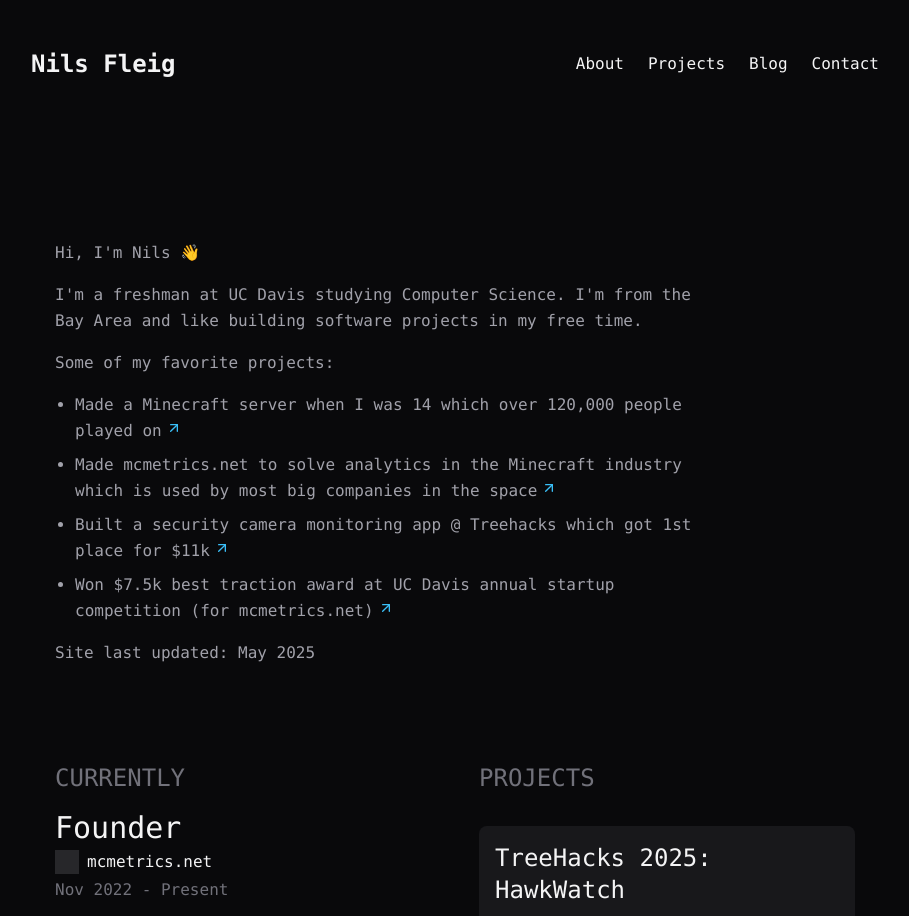
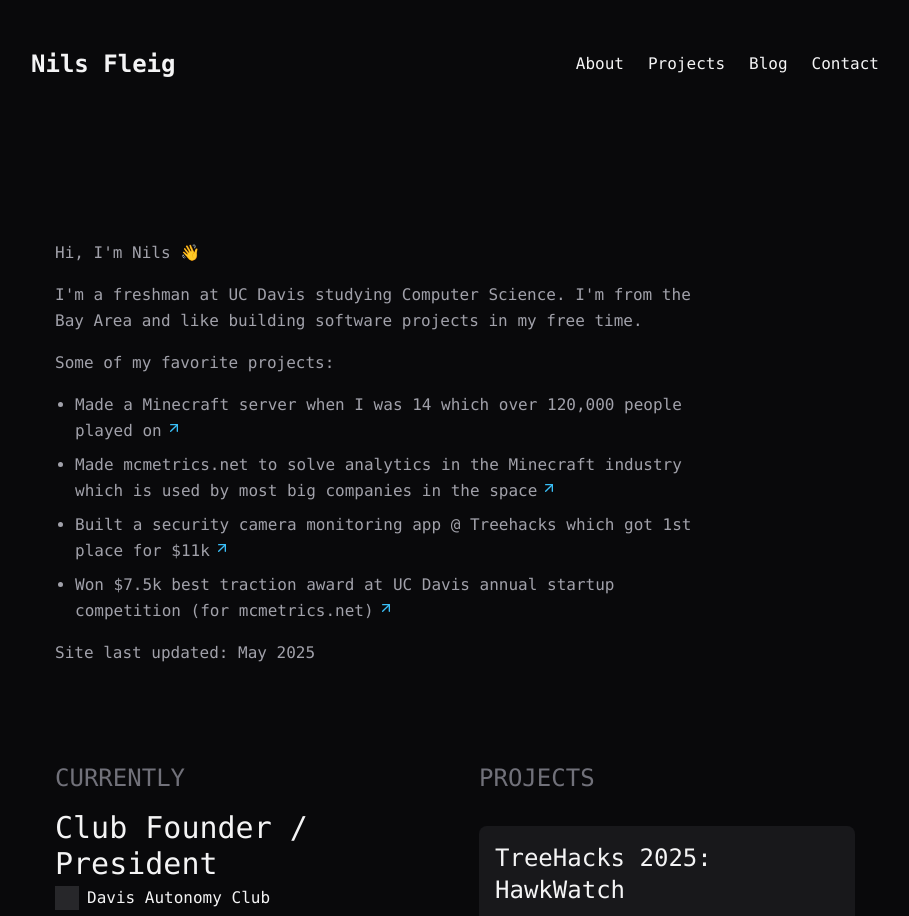
Before and after one commit to nf-projects/nilsfleig.com, a Next.js app: page / in a window 1280 px wide. Shown: the top 916 px of the page, without its empty margins (185-1094 px from the left). Built offline with nearby package versions, Linux system fonts and the light colour scheme.

Commit message:
Add Davis Autonomy Club role

```diff
--- a/app/page.tsx
+++ b/app/page.tsx
@@ -92,6 +92,23 @@
 					<section id="currently" className="space-y-4">
 						<h2 className="text-2xl font-mono text-zinc-500">CURRENTLY</h2>
 
+						<div className="space-y-12">
+							<div className="space-y-1">
+								<h3 className="text-3xl font-mono">
+									Club Founder / President
+								</h3>
+								<Link
+									href="https://davisautonomy.com"
+									className="flex items-center gap-2 hover:text-primary transition-colors"
+								>
+									<div className="w-6 h-6 bg-zinc-800"></div>
+									<span className="font-mono">Davis Autonomy Club</span>
+								</Link>
+								<p className="font-mono text-zinc-500">
+									September 2025 - Present
+								</p>
+							</div>
+
 							<div className="space-y-1">
 								<h3 className="text-3xl font-mono">Founder</h3>
 								<Link
@@ -104,7 +121,6 @@
 								<p className="font-mono text-zinc-500">Nov 2022 - Present</p>
 							</div>
 
-						<div className="space-y-12">
 							<div className="space-y-1">
 								<h3 className="text-3xl font-mono">Software Engineering</h3>
 								<Link
```
Lines whose indentation alone changed are shown as unchanged.
